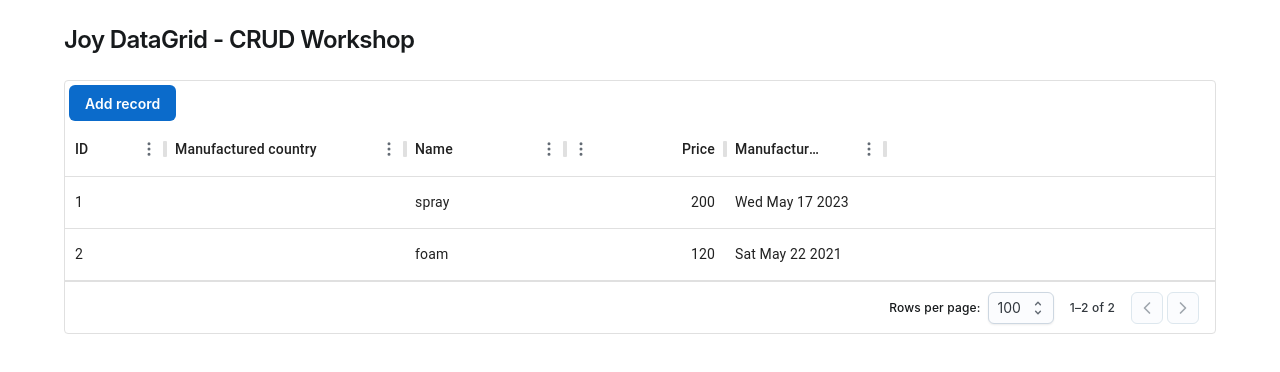
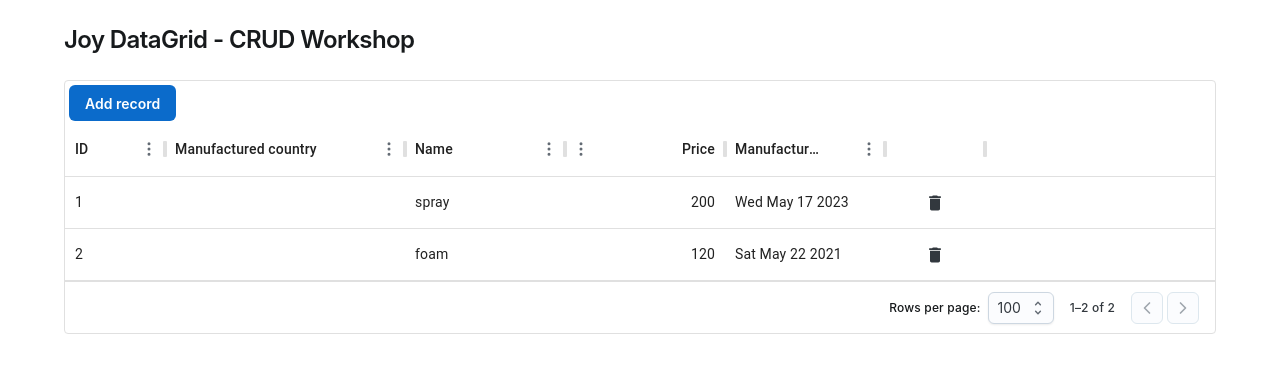
Before and after one commit to mui/workshop-joy-datagrid, a React (Vite) app: page / in a window 1280 px wide. Shown: the top 372 px of the page. Built offline with nearby package versions, Linux system fonts and the light colour scheme; what @mswjs/data would draw is missing.

Commit message:
crud: able to remove a row

```diff
--- a/src/App.jsx
+++ b/src/App.jsx
@@ -13,8 +13,10 @@ import {
   DataGrid,
   GridToolbarContainer,
   useGridApiContext,
+  GridActionsCellItem,
 } from "@mui/x-data-grid";
 import { unstable_joySlots as joySlots } from "@mui/x-data-grid/joy";
+import DeleteIcon from "@mui/icons-material/Delete";
 import countries from "./countries.json";
 
 const DATA = [
@@ -173,6 +175,23 @@ function App() {
             // to learn more, visit: https://mui.com/x/react-data-grid/column-definition/#value-formatter
             valueFormatter: (params) => new Date(params.value).toDateString(),
           },
+          {
+            field: "actions",
+            type: "actions",
+            getActions: (params) => [
+              <GridActionsCellItem
+                key="delete"
+                icon={<DeleteIcon />}
+                label="Delete"
+                onClick={() => {
+                  setRows((prevRows) =>
+                    prevRows.filter((item) => item.id !== params.row.id)
+                  );
+                }}
+                color="inherit"
+              />,
+            ],
+          },
         ]}
         rows={rows}
         slots={{ ...joySlots, toolbar: EditToolbar }} // to learn more about component slots, visit: https://mui.com/x/react-data-grid/components/#component-slots
```
